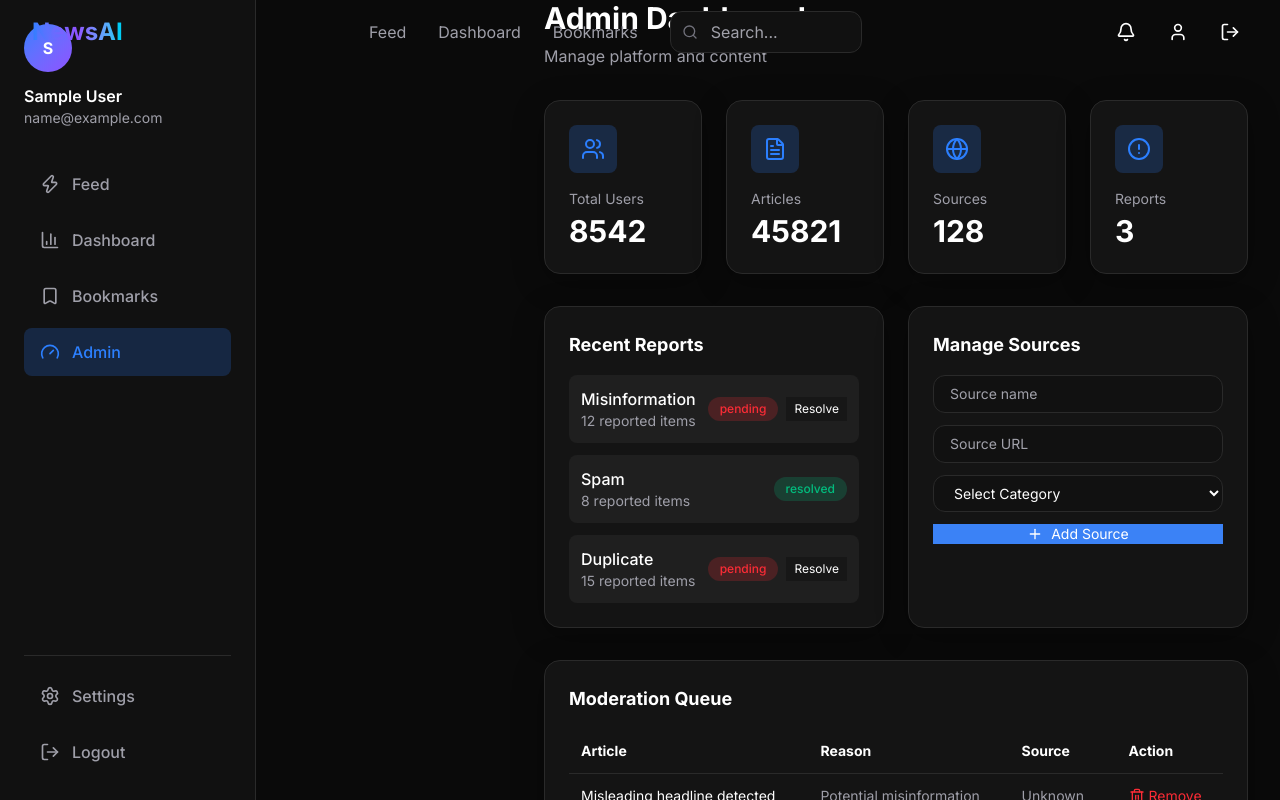
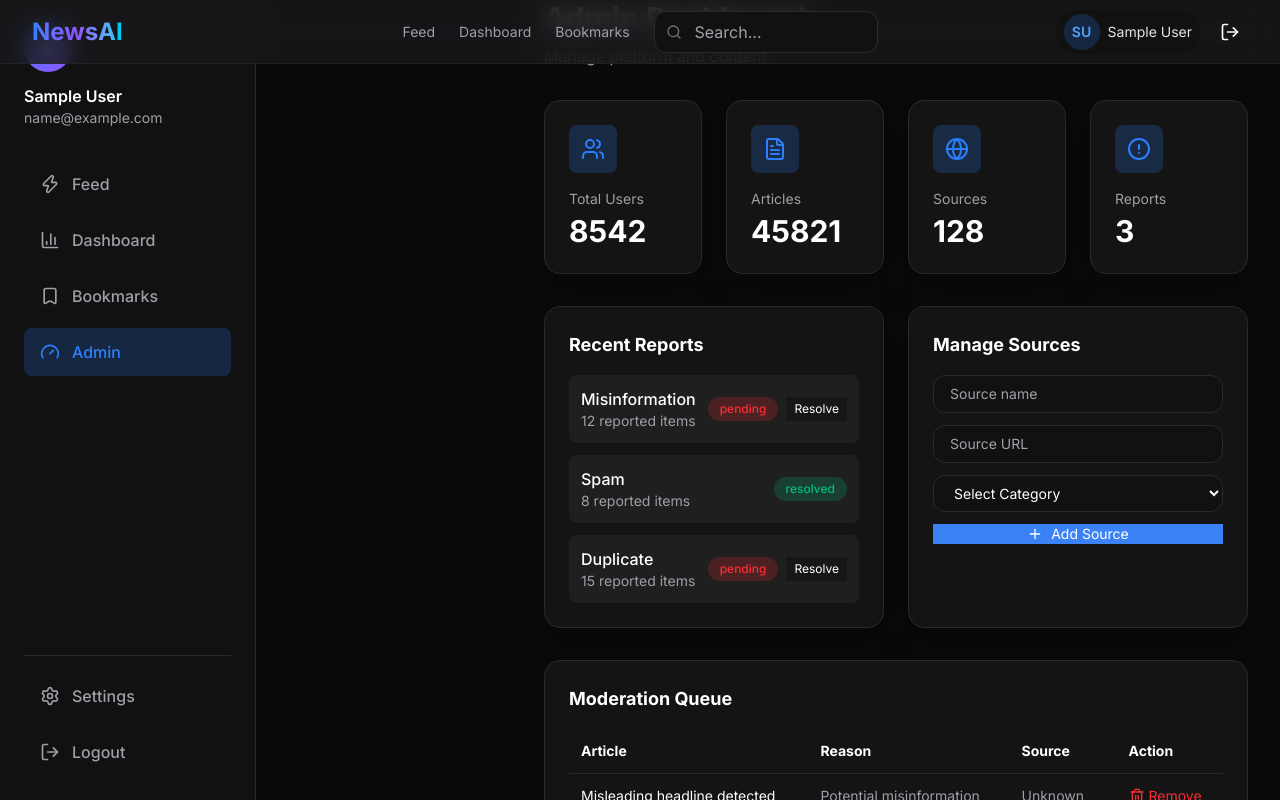
Before and after one commit to Uzair-23/news_aggregator, a React (Vite) app in the folder frontend/: page /admin in a window 1280 px wide. Shown: the top 800 px of the page. Built offline with nearby package versions, Linux system fonts and the light colour scheme; sample sign-in values are in the browser's storage.

Commit message:
improved navbar ui

```diff
--- a/frontend/src/components/Navbar.jsx
+++ b/frontend/src/components/Navbar.jsx
@@ -1,57 +1,50 @@
-import { useState, useEffect, useRef } from 'react'
+import { useMemo, useState } from 'react'
 import { useNavigate, useLocation } from 'react-router-dom'
 import { useAuth } from '../context/AuthContext'
-import { Menu, X, Search, Bell, User, LogOut } from 'lucide-react'
-import gsap from 'gsap'
+import { Menu, X, Search, User, LogOut } from 'lucide-react'
 
 const Navbar = () => {
   const [isOpen, setIsOpen] = useState(false)
-  const [isScrolled, setIsScrolled] = useState(false)
   const navigate = useNavigate()
   const location = useLocation()
   const { user, logout, isAuthenticated } = useAuth()
-  const navRef = useRef(null)
-
-  useEffect(() => {
-    const handleScroll = () => {
-      setIsScrolled(window.scrollY > 50)
-    }
-
-    window.addEventListener('scroll', handleScroll)
-    return () => window.removeEventListener('scroll', handleScroll)
-  }, [])
-
-  useEffect(() => {
-    if (isOpen) {
-      gsap.to(navRef.current?.querySelector('[data-nav-menu]'), {
-        opacity: 1,
-        duration: 0.3
-      })
-    }
-  }, [isOpen])
 
   const isHomePage = location.pathname === '/'
 
+  const userInitials = useMemo(() => {
+    const base = user?.name || user?.email || ''
+    if (!base) return ''
+    return base
+      .trim()
+      .split(' ')
+      .filter(Boolean)
+      .slice(0, 2)
+      .map(part => part[0].toUpperCase())
+      .join('')
+  }, [user])
+
   return (
-    <nav
-      ref={navRef}
-      className={`fixed top-0 w-full z-40 transition-all duration-300 ${
-        isScrolled ? 'bg-[#111111]/80 backdrop-blur-md border-b border-[#2a2a2a]' : 'bg-transparent'
-      }`}
+    <nav className="fixed top-0 w-full h-16 z-50 backdrop-blur-md bg-zinc-900/80 border-b border-zinc-800/70">
+      <div className="container-app h-16 grid grid-cols-3 items-center">
+        <div className="flex items-center gap-3">
+          <button
+            onClick={() => setIsOpen(!isOpen)}
+            className="md:hidden p-2 rounded-lg hover:bg-[#1f1f1f] transition-colors"
+            aria-label="Toggle navigation menu"
           >
-      <div className="container-app h-16 flex items-center justify-between">
-        {/* Logo */}
+            {isOpen ? <X className="w-6 h-6" /> : <Menu className="w-6 h-6" />}
+          </button>
           <button
             onClick={() => navigate('/')}
             className="text-2xl font-bold bg-linear-to-r from-blue-500 via-violet-500 to-cyan-400 bg-clip-text text-transparent hover:opacity-80 transition-opacity"
           >
             NewsAI
           </button>
+        </div>
 
-        {/* Desktop Navigation */}
-        <div className="hidden md:flex items-center gap-8">
-          {isAuthenticated ? (
-            <>
+        <div className="hidden md:flex items-center justify-center gap-6">
+          {isAuthenticated && (
+            <div className="flex items-center gap-6 text-sm">
               <button
                 onClick={() => navigate('/feed')}
                 className="text-zinc-400 hover:text-white transition-colors"
@@ -70,74 +63,77 @@ const Navbar = () => {
               >
                 Bookmarks
               </button>
-            </>
-          ) : null}
-
+            </div>
+          )}
           {!isHomePage && (
             <div className="relative">
               <Search className="absolute left-3 top-1/2 -translate-y-1/2 w-4 h-4 text-zinc-500" />
               <input
                 type="text"
                 placeholder="Search..."
-                className="input-base pl-10 pr-4 py-2 w-48"
+                className="input-base pl-10 pr-4 py-2 w-56"
               />
             </div>
           )}
         </div>
 
-        {/* Actions */}
-        <div className="flex items-center gap-4">
+        <div className="flex items-center justify-end gap-3">
           {isAuthenticated ? (
-            <>
-              <button className="p-2 hover:bg-[#111111] rounded-lg transition-colors hidden sm:flex">
-                <Bell className="w-5 h-5" />
-              </button>
-              <button
-                onClick={() => navigate('/profile')}
-                className="p-2 hover:bg-[#111111] rounded-lg transition-colors hidden sm:flex"
-              >
+            <div className="flex items-center gap-3">
+              <div className="flex items-center gap-2 bg-[#111111] px-2 py-1 rounded-full">
+                <div className="w-9 h-9 rounded-full bg-blue-500/20 text-blue-400 flex items-center justify-center overflow-hidden">
+                  {user?.avatar ? (
+                    <img src={user.avatar} alt="User avatar" className="w-full h-full object-cover" />
+                  ) : userInitials ? (
+                    <span className="text-sm font-semibold">{userInitials}</span>
+                  ) : (
                     <User className="w-5 h-5" />
-              </button>
+                  )}
+                </div>
+                <span className="text-sm text-zinc-200 hidden lg:block">
+                  {user?.name || user?.email || 'User'}
+                </span>
+              </div>
               <button
                 onClick={logout}
-                className="p-2 hover:bg-[#111111] rounded-lg transition-colors hidden sm:flex"
+                className="p-2 rounded-lg hover:bg-[#1f1f1f] transition-colors"
+                aria-label="Logout"
               >
                 <LogOut className="w-5 h-5" />
               </button>
-            </>
+            </div>
           ) : (
-            <>
+            <div className="hidden sm:flex items-center gap-3">
               <button
                 onClick={() => navigate('/login')}
-                className="btn-secondary px-4 py-2 text-sm hidden sm:block"
+                className="btn-secondary px-4 py-2 text-sm"
               >
                 Sign In
               </button>
               <button
                 onClick={() => navigate('/register')}
-                className="btn-primary px-4 py-2 text-sm hidden sm:block"
+                className="btn-primary px-4 py-2 text-sm"
               >
                 Sign Up
               </button>
-            </>
+            </div>
           )}
-
-          {/* Mobile Menu Button */}
-          <button
-            onClick={() => setIsOpen(!isOpen)}
-            className="md:hidden p-2"
-          >
-            {isOpen ? <X className="w-6 h-6" /> : <Menu className="w-6 h-6" />}
-          </button>
+        </div>
       </div>
 
-        {/* Mobile Menu */}
       {isOpen && (
-          <div
-            data-nav-menu
-            className="absolute top-16 left-0 right-0 bg-[#111111] border-b border-[#2a2a2a] md:hidden"
-          >
+        <div className="absolute top-16 left-0 right-0 bg-[#111111] border-b border-[#2a2a2a] md:hidden">
           <div className="container-app py-4 space-y-3">
+            {!isHomePage && (
+              <div className="relative">
+                <Search className="absolute left-3 top-1/2 -translate-y-1/2 w-4 h-4 text-zinc-500" />
+                <input
+                  type="text"
+                  placeholder="Search..."
+                  className="input-base pl-10 pr-4 py-2 w-full"
+                />
+              </div>
+            )}
             {isAuthenticated ? (
               <>
                 <button
@@ -145,7 +141,7 @@ const Navbar = () => {
                     navigate('/feed')
                     setIsOpen(false)
                   }}
-                    className="block w-full text-left py-2 text-zinc-400 hover:text-white transition-colors"
+                  className="block w-full text-left py-2 text-zinc-300 hover:text-white transition-colors"
                 >
                   Feed
                 </button>
@@ -154,7 +150,7 @@ const Navbar = () => {
                     navigate('/dashboard')
                     setIsOpen(false)
                   }}
-                    className="block w-full text-left py-2 text-zinc-400 hover:text-white transition-colors"
+                  className="block w-full text-left py-2 text-zinc-300 hover:text-white transition-colors"
                 >
                   Dashboard
                 </button>
@@ -163,26 +159,17 @@ const Navbar = () => {
                     navigate('/bookmarks')
                     setIsOpen(false)
                   }}
-                    className="block w-full text-left py-2 text-zinc-400 hover:text-white transition-colors"
+                  className="block w-full text-left py-2 text-zinc-300 hover:text-white transition-colors"
                 >
                   Bookmarks
                 </button>
                 <div className="border-t border-[#2a2a2a] my-3 pt-3">
                   <button
                     onClick={() => {
-                        navigate('/profile')
-                        setIsOpen(false)
-                      }}
-                      className="block w-full text-left py-2 text-zinc-400 hover:text-white transition-colors"
-                    >
-                      Profile
-                    </button>
-                    <button
-                      onClick={() => {
                       logout()
                       setIsOpen(false)
                     }}
-                      className="block w-full text-left py-2 text-zinc-400 hover:text-red-400 transition-colors"
+                    className="block w-full text-left py-2 text-zinc-300 hover:text-red-400 transition-colors"
                   >
                     Logout
                   </button>
@@ -213,7 +200,6 @@ const Navbar = () => {
           </div>
         </div>
       )}
-      </div>
     </nav>
   )
 }
```
Lines whose indentation alone changed are shown as unchanged.
